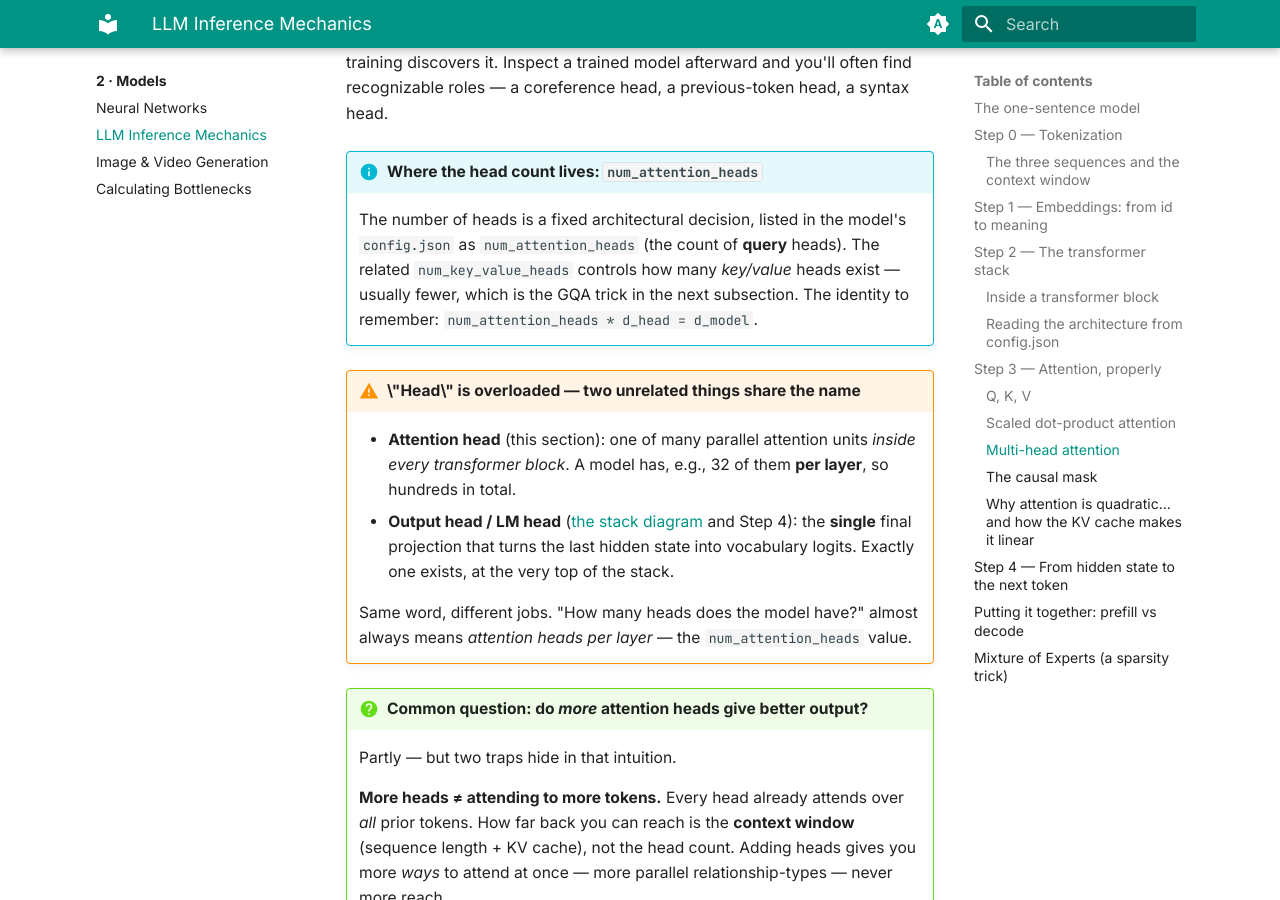
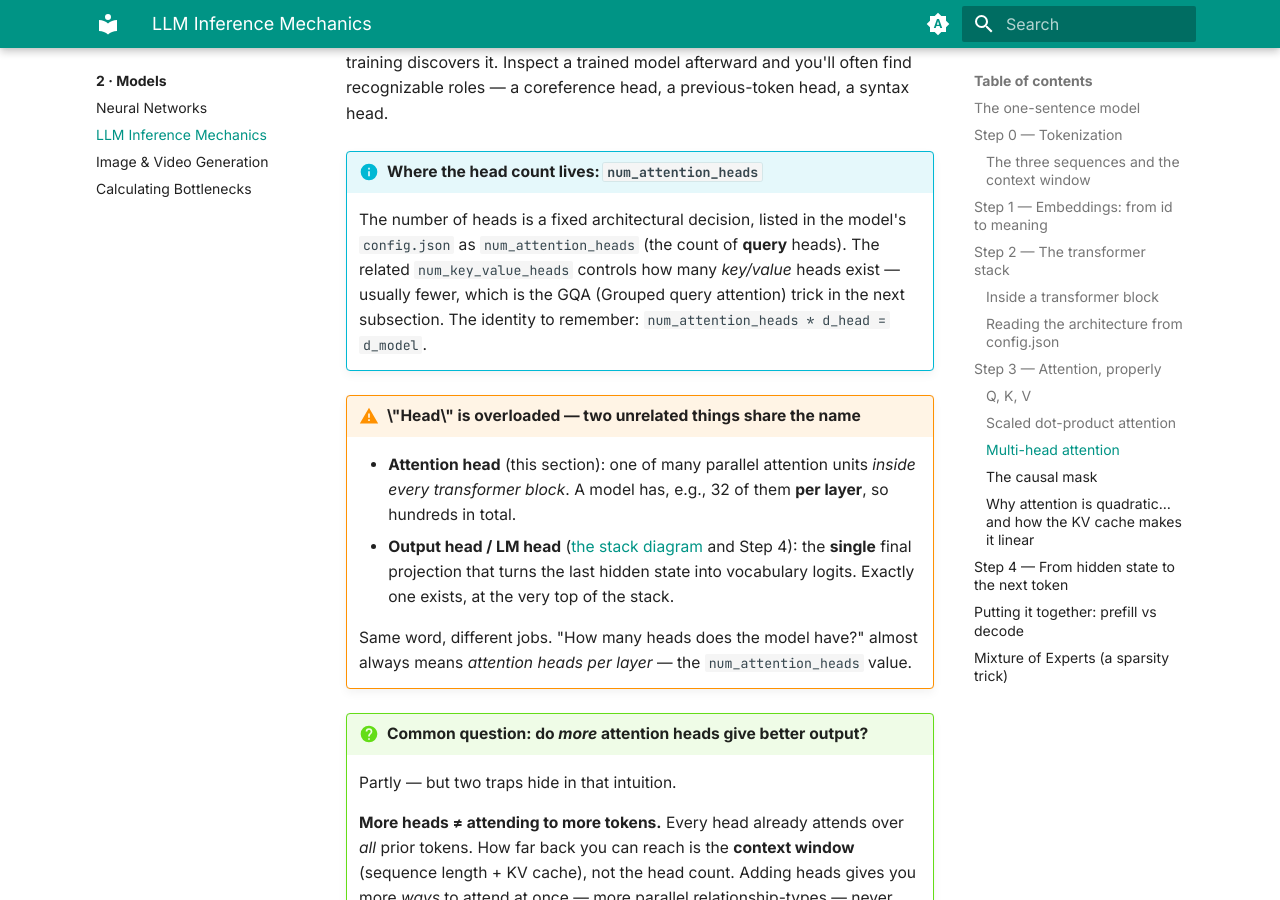
Before and after one commit to maxkimambo/inference-engineering-deep-dive, an MkDocs documentation site: the page built from docs/chapters/models/llm-inference-mechanics.md, in a window 1280 px wide and 900 px high, scrolled down 8408 px. Built offline with MkDocs 1.6.1 and Material for MkDocs 9.7.7, drawn with Linux system fonts in a browser that asks for light colours.

Commit message:
Ch2/mechanics: expand GQA acronym inline (Grouped Query Attention)

```diff
--- a/docs/chapters/models/llm-inference-mechanics.md
+++ b/docs/chapters/models/llm-inference-mechanics.md
@@ -318,7 +318,7 @@ you'll often find recognizable roles — a coreference head, a previous-token he
 !!! info "Where the head count lives: `num_attention_heads`"
     The number of heads is a fixed architectural decision, listed in the model's `config.json` as
     `num_attention_heads` (the count of **query** heads). The related `num_key_value_heads`
-    controls how many *key/value* heads exist — usually fewer, which is the GQA trick in the next
+    controls how many *key/value* heads exist — usually fewer, which is the GQA (Grouped query attention) trick in the next
     subsection. The identity to remember: `num_attention_heads * d_head = d_model`.
 
 !!! warning "\"Head\" is overloaded — two unrelated things share the name"
```
